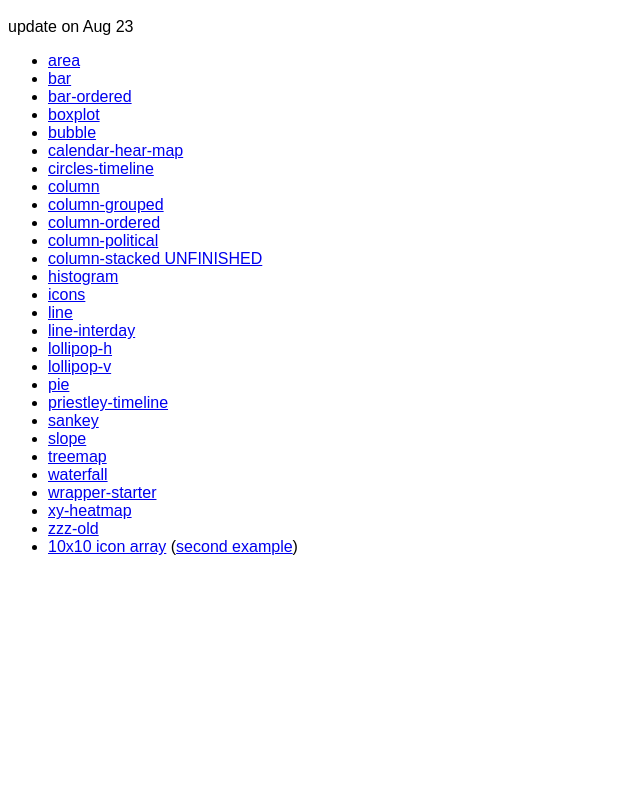
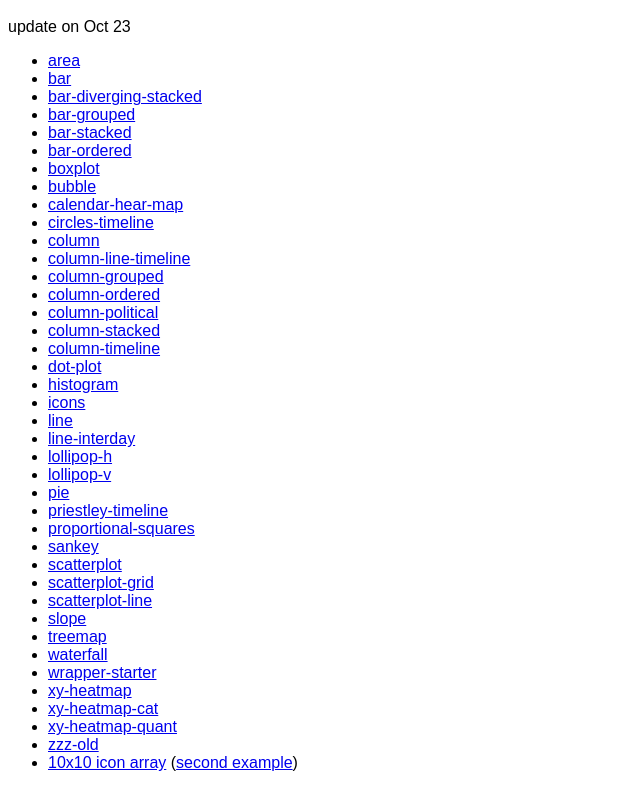
Before and after one commit to silva-shih/graphics-list, a plain HTML site: page index.html in a window 1280 px wide. Shown: the part 48-836 px from the top of the page, without its empty margins (0-640 px from the left). Before the commit the page ends 800 px from the top, so only its background shows below. Drawn offline with Linux system fonts and the light colour scheme.

Commit message:
Oct 23 edited

```diff
--- a/index.html
+++ b/index.html
@@ -1,4 +1,3 @@
-
 <html>
 <head>
   <title></title>
@@ -10,13 +9,22 @@
 </head>
 <body>
 <h1>graphics list</h1>
-<p>update on Aug 23</p>
+<p>update on Oct 23</p>
 <ul>
   <li>
     <a href="area">area</a>
   </li>
   <li>
     <a href="bar">bar</a>
+  </li>
+   <li>
+    <a href="bar-diverging-stacked">bar-diverging-stacked</a>
+  </li>
+   <li>
+    <a href="bar-grouped/">bar-grouped</a>
+  </li>
+   <li>
+    <a href="bar-stacked">bar-stacked</a>
   </li>
   <li>
     <a href="bar-ordered">bar-ordered</a>
@@ -37,6 +45,9 @@
     <a href="column">column</a>
   </li>
   <li>
+    <a href="column-line-timeline/">column-line-timeline</a>
+  </li>
+  <li>
     <a href="column-grouped">column-grouped</a>
   </li>
   <li>
@@ -46,7 +57,13 @@
     <a href="column-political/">column-political</a>
   </li>
   <li>
-    <a href="column-stacked UNFINISHED">column-stacked UNFINISHED</a>
+    <a href="column-stacked">column-stacked</a>
+  </li>
+  <li>
+    <a href="column-timeline/">column-timeline</a>
+  </li>
+  <li>
+    <a href="dot-plot/">dot-plot</a>
   </li>
   <li>
     <a href="histogram">histogram</a>
@@ -73,7 +90,19 @@
     <a href="priestley-timeline">priestley-timeline</a>
   </li>
   <li>
+    <a href="proportional-squares/">proportional-squares</a>
+  </li>
+  <li>
     <a href="sankey">sankey</a>
+  </li>
+   <li>
+    <a href="scatterplot/">scatterplot</a>
+  </li>
+   <li>
+    <a href="scatterplot-grid/">scatterplot-grid</a>
+  </li>
+   <li>
+    <a href="scatterplot-line/">scatterplot-line</a>
   </li>
   <li>
     <a href="slope">slope</a>
@@ -91,6 +120,12 @@
     <a href="xy-heatmap">xy-heatmap</a>
   </li>
    <li>
+    <a href="xy-heatmap-cat/">xy-heatmap-cat</a>
+  </li>
+  <li>
+    <a href="xy-heatmap-quant/">xy-heatmap-quant</a>
+  </li>
+   <li>
     <a href="zzz-old">zzz-old</a>
   </li>
   <li>
```
